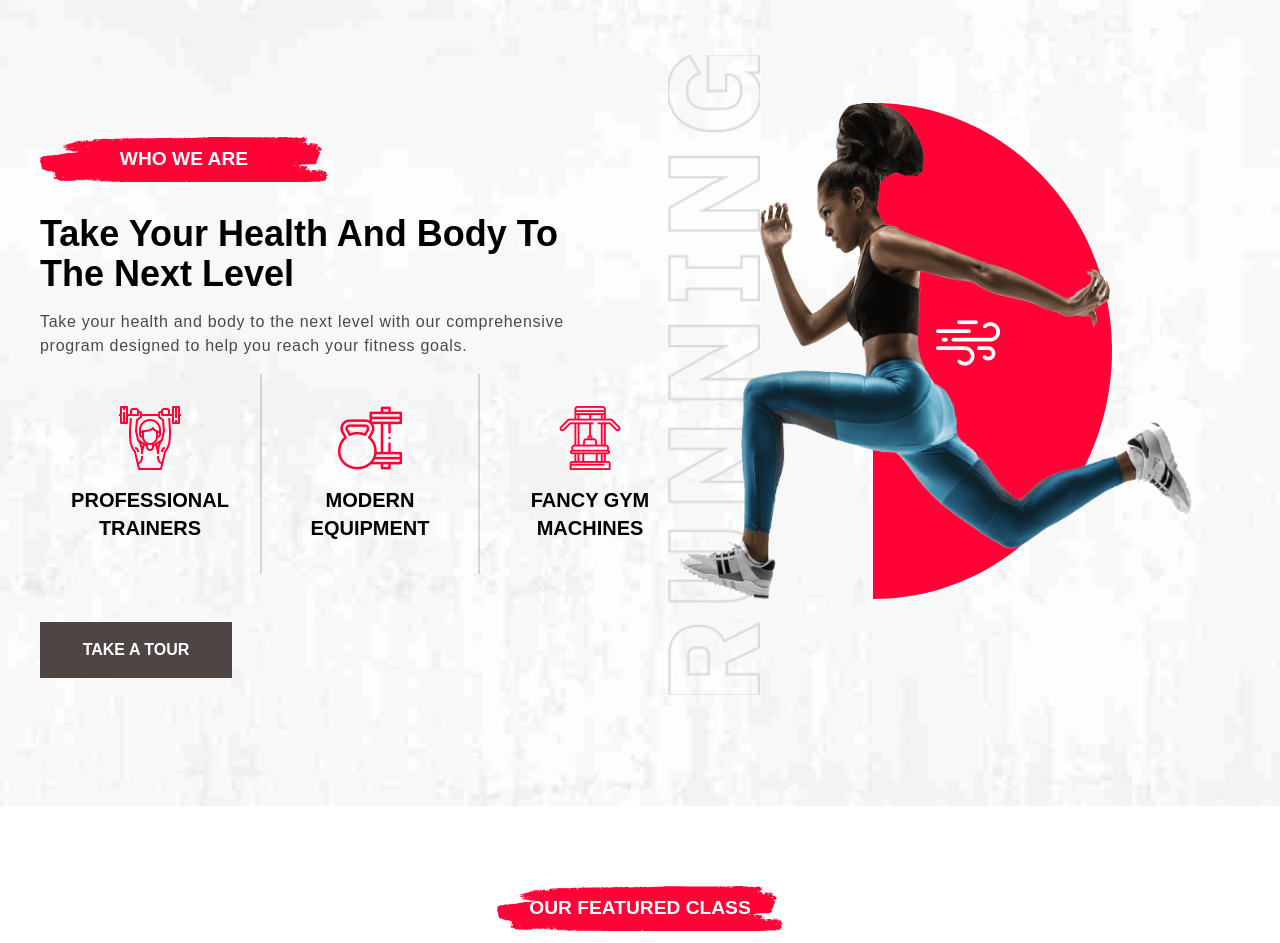
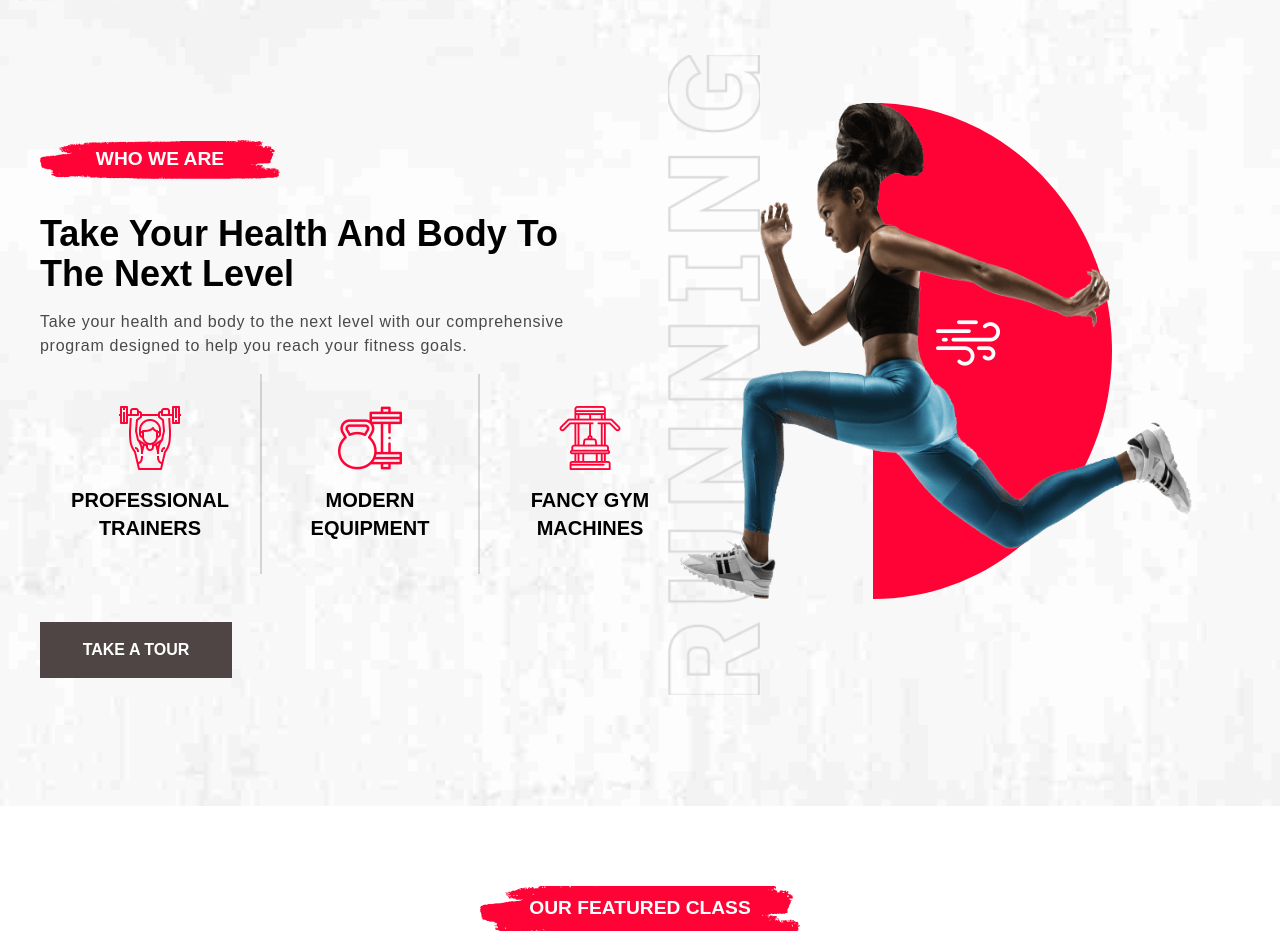
Before and after one commit to PawelWydra/Gymate-main, a React (Create React App) app: page / in a window 1280 px wide. Shown: the part 1140-2083 px from the top of the page. Built offline with nearby package versions, Linux system fonts and the light colour scheme.

Commit message:
upgrade redBgHeading

```diff
--- a/src/components/classes/classes.jsx
+++ b/src/components/classes/classes.jsx
@@ -8,7 +8,7 @@ function Classes() {
     <div className="classes-main-wrapper">
       <div className="classes-container">
         <div className="classes-featured">
-          <RedBgHeading text={"OUR FEATURED CLASS"} />
+          <RedBgHeading text={"OUR FEATURED CLASS"} width="20rem" />
         </div>
         <h1>We Are Offering Best Flexible Classes</h1>
         <div className="classes-image-grid">
--- a/src/components/introduce/introduce.jsx
+++ b/src/components/introduce/introduce.jsx
@@ -43,7 +43,7 @@ function Introduce() {
       <article className="introduce-info-container py-20">
         <div className="info-text-container">
           <header>
-            <RedBgHeading text={"WHO WE ARE"} />
+            <RedBgHeading text={"WHO WE ARE"} width="15rem"/>
             <h1 className="text-4xl font-bold pt-8">
               Take Your Health And Body To The Next Level
             </h1>
--- a/src/components/testimonials/testimonials.jsx
+++ b/src/components/testimonials/testimonials.jsx
@@ -1,3 +1,5 @@
+import RedBgHeading from "../title/redBgHeading/redBgHeading";
+
 const paragraphText = `I've been a member of Gymate for the past 6 months and it has
 been an amazing experience. The trainers are knowledgeable and
 supportive, the equipment is top-notch, and the community of
@@ -6,7 +8,9 @@ members is friendly and encouraging.`;
 function Testimonials() {
   return (
     <div className="main-container">
-      <div className="h2-title"></div>
+      <div className="h2-title">
+        <RedBgHeading text={"TESTIMONIALS"} />
+      </div>
       <div className="main-wrapper">
         <div className="context-wrapper">
           <img src="" alt="" className="grazka" />
--- a/src/components/title/redBgHeading/redBgHeadin.css
+++ b/src/components/title/redBgHeading/redBgHeadin.css
@@ -5,7 +5,6 @@
   background-size: 100%;
   background-repeat: no-repeat;
   background-position: 100%;
-  max-width: 18rem;
   padding: 0.5rem 2rem;
   color: #fff;
 }
--- a/src/components/title/redBgHeading/redBgHeading.jsx
+++ b/src/components/title/redBgHeading/redBgHeading.jsx
@@ -1,8 +1,12 @@
 import "./redBgHeadin.css";
 
 function RedBgHeading(props) {
+  const containerStyle = {
+    width: props.width || '18rem'
+  };
+
   return (
-    <div className="red-bg-heading-container">
+    <div className="red-bg-heading-container" style={containerStyle}>
       <h1>{props.text}</h1>
     </div>
   );
```
